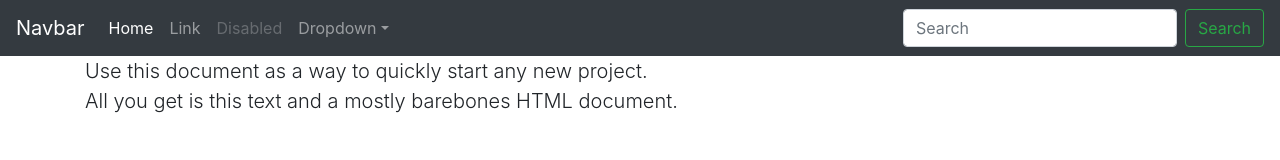
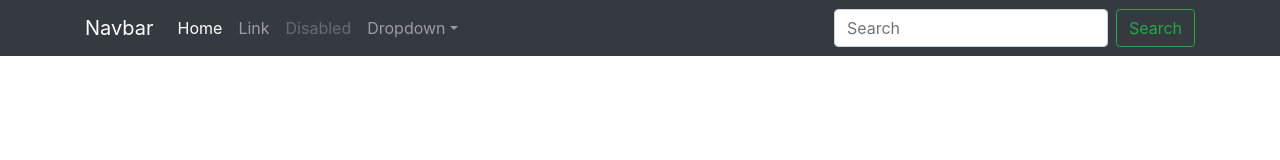
Before and after one commit to amansdpr/skybdnews, a plain HTML site: page index.html in a window 1280 px wide. Drawn offline with Linux system fonts and the light colour scheme.

Commit message:
update 1

```diff
--- a/index.html
+++ b/index.html
@@ -7,7 +7,7 @@
 	<meta name="author" content="">
 	<link rel="icon" href="assets/img/favicons/favicon.ico">
 
-	<title>Bootstrap Starter Pack</title>
+	<title>Sky BD News</title>
 
 	<link rel="stylesheet" href="assets/css/bootstrap.min.css">
 	<link rel="stylesheet" href="assets/css/style.css">
@@ -15,23 +15,19 @@
 <body>
 
 
-	<nav class="navbar navbar-expand-md navbar-dark bg-dark fixed-top">
+	<header class="navbar navbar-expand-md navbar-dark bg-dark fixed-top">
+		<div class="container">
+
 			<a class="navbar-brand" href="#">Navbar</a>
-      <button class="navbar-toggler" type="button" data-toggle="collapse" data-target="#navbarsExampleDefault" aria-controls="navbarsExampleDefault" aria-expanded="false" aria-label="Toggle navigation">
+			<button class="navbar-toggler" type="button" data-toggle="collapse" data-target="#navbarMain" aria-controls="navbarMain" aria-expanded="false" aria-label="Toggle navigation">
 				<span class="navbar-toggler-icon"></span>
 			</button>
 
-      <div class="collapse navbar-collapse" id="navbarsExampleDefault">
+			<div class="collapse navbar-collapse" id="navbarMain">
 				<ul class="navbar-nav mr-auto">
-          <li class="nav-item active">
-            <a class="nav-link" href="#">Home <span class="sr-only">(current)</span></a>
-          </li>
-          <li class="nav-item">
-            <a class="nav-link" href="#">Link</a>
-          </li>
-          <li class="nav-item">
-            <a class="nav-link disabled" href="#">Disabled</a>
-          </li>
+					<li class="nav-item active"><a class="nav-link" href="#">Home <span class="sr-only">(current)</span></a></li>
+					<li class="nav-item"><a class="nav-link" href="#">Link</a></li>
+					<li class="nav-item"><a class="nav-link disabled" href="#">Disabled</a></li>
 					<li class="nav-item dropdown">
 						<a class="nav-link dropdown-toggle" href="http://example.com" id="dropdown01" data-toggle="dropdown" aria-haspopup="true" aria-expanded="false">Dropdown</a>
 						<div class="dropdown-menu" aria-labelledby="dropdown01">
@@ -46,16 +42,17 @@
 					<button class="btn btn-outline-success my-2 my-sm-0" type="submit">Search</button>
 				</form>
 			</div>
-    </nav>
 
-    <main role="main" class="container">
-
-      <div class="starter-template">
-        <h1>Bootstrap starter template</h1>
-        <p class="lead">Use this document as a way to quickly start any new project.<br> All you get is this text and a mostly barebones HTML document.</p>
 		</div>
 
-    </main><!-- /.container -->
+    </header>
+
+
+
+
+
+
+
 
 
 
@@ -75,8 +72,3 @@
 
 </body>
 </html>
-
-
-
-</body>
-</html>
```
Lines whose indentation alone changed are shown as unchanged.
